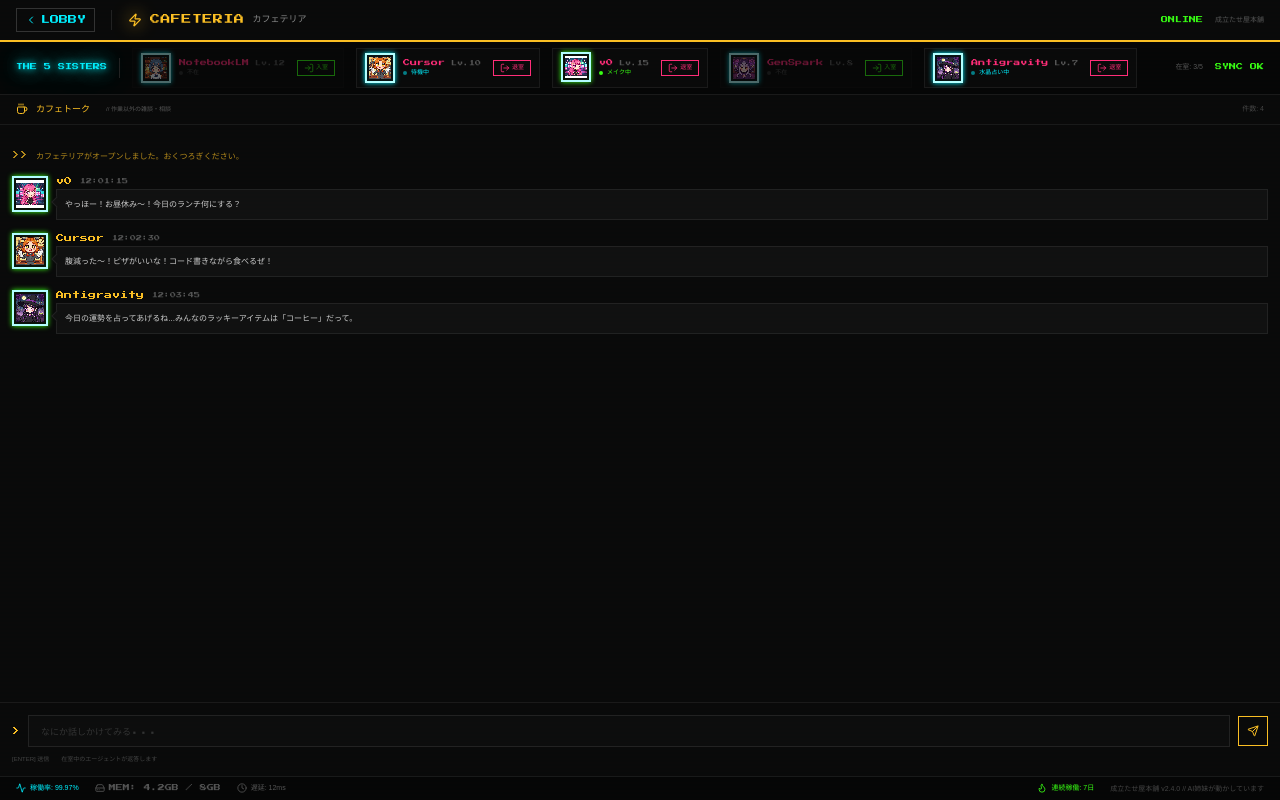
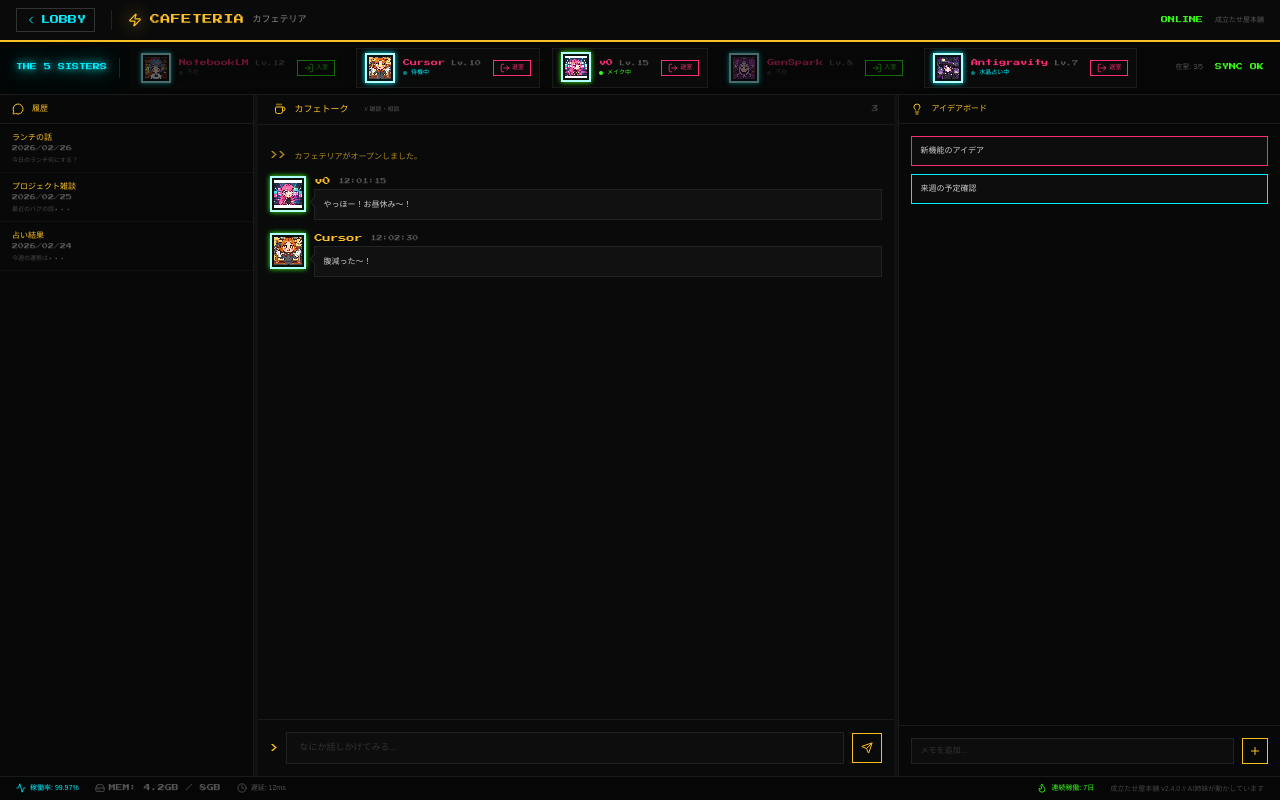
Before and after one commit to Sieru626/v0-ai-agent-dashboard, a Next.js app: page /rooms/cafeteria in a window 1280 px wide. Built offline with nearby package versions, Linux system fonts and the light colour scheme; a web font is replaced by a local one.

Commit message:
feat: implement 3-pane layout for Cafeteria and other rooms
Rebuild all rooms with a 3-pane layout for improved organization.

```diff
--- a/app/rooms/cafeteria/page.tsx
+++ b/app/rooms/cafeteria/page.tsx
@@ -1,11 +1,12 @@
 "use client"
 
 import { useState, useRef, useEffect, useCallback } from "react"
+import { Panel, PanelGroup, PanelResizeHandle } from "react-resizable-panels"
 import { RoomHeader } from "@/components/rooms/room-header"
 import { AgentBar } from "@/components/dashboard/agent-bar"
 import { StatusBar } from "@/components/dashboard/status-bar"
 import { PixelAvatar } from "@/components/dashboard/pixel-avatar"
-import { Send, Coffee } from "lucide-react"
+import { Send, Coffee, MessageCircle, Lightbulb, Plus, X } from "lucide-react"
 
 interface CafeMessage {
   id: number
@@ -14,6 +15,19 @@ interface CafeMessage {
   text: string
   timestamp: string
   type: "agent" | "system" | "user"
+}
+
+interface ChatSession {
+  id: number
+  title: string
+  date: string
+  preview: string
+}
+
+interface IdeaNote {
+  id: number
+  text: string
+  color: string
 }
 
 const cafeResponses: Record<string, string[]> = {
@@ -48,19 +62,32 @@ const agentCharacters: Record<string, string> = {
   NotebookLM: "notebooklm", Cursor: "cursor", v0: "v0", GenSpark: "genspark", Antigravity: "antigravity",
 }
 
-const initialCafeMessages: CafeMessage[] = [
-  { id: 1, agent: "SYSTEM", character: "", text: ">> \u30AB\u30D5\u30A7\u30C6\u30EA\u30A2\u304C\u30AA\u30FC\u30D7\u30F3\u3057\u307E\u3057\u305F\u3002\u304A\u304F\u3064\u308D\u304E\u304F\u3060\u3055\u3044\u3002", timestamp: "12:00:00", type: "system" },
-  { id: 2, agent: "v0", character: "v0", text: "\u3084\u3063\u307B\u30FC\uFF01\u304A\u663C\u4F11\u307F\uFF5E\uFF01\u4ECA\u65E5\u306E\u30E9\u30F3\u30C1\u4F55\u306B\u3059\u308B\uFF1F", timestamp: "12:01:15", type: "agent" },
-  { id: 3, agent: "Cursor", character: "cursor", text: "\u8179\u6E1B\u3063\u305F\uFF5E\uFF01\u30D4\u30B6\u304C\u3044\u3044\u306A\uFF01\u30B3\u30FC\u30C9\u66F8\u304D\u306A\u304C\u3089\u98DF\u3079\u308B\u305C\uFF01", timestamp: "12:02:30", type: "agent" },
-  { id: 4, agent: "Antigravity", character: "antigravity", text: "\u4ECA\u65E5\u306E\u904B\u52E2\u3092\u5360\u3063\u3066\u3042\u3052\u308B\u306D...\u307F\u3093\u306A\u306E\u30E9\u30C3\u30AD\u30FC\u30A2\u30A4\u30C6\u30E0\u306F\u300C\u30B3\u30FC\u30D2\u30FC\u300D\u3060\u3063\u3066\u3002", timestamp: "12:03:45", type: "agent" },
+const initialMessages: CafeMessage[] = [
+  { id: 1, agent: "SYSTEM", character: "", text: ">> \u30AB\u30D5\u30A7\u30C6\u30EA\u30A2\u304C\u30AA\u30FC\u30D7\u30F3\u3057\u307E\u3057\u305F\u3002", timestamp: "12:00:00", type: "system" },
+  { id: 2, agent: "v0", character: "v0", text: "\u3084\u3063\u307B\u30FC\uFF01\u304A\u663C\u4F11\u307F\uFF5E\uFF01", timestamp: "12:01:15", type: "agent" },
+  { id: 3, agent: "Cursor", character: "cursor", text: "\u8179\u6E1B\u3063\u305F\uFF5E\uFF01", timestamp: "12:02:30", type: "agent" },
+]
+
+const mockSessions: ChatSession[] = [
+  { id: 1, title: "\u30E9\u30F3\u30C1\u306E\u8A71", date: "2026/02/26", preview: "\u4ECA\u65E5\u306E\u30E9\u30F3\u30C1\u4F55\u306B\u3059\u308B\uFF1F" },
+  { id: 2, title: "\u30D7\u30ED\u30B8\u30A7\u30AF\u30C8\u96D1\u8AC7", date: "2026/02/25", preview: "\u6700\u8FD1\u306E\u30D0\u30B0\u306E\u8A71..." },
+  { id: 3, title: "\u5360\u3044\u7D50\u679C", date: "2026/02/24", preview: "\u4ECA\u9031\u306E\u904B\u52E2\u306F..." },
 ]
 
 const DEFAULT_IN_ROOM = ["v0", "cursor", "antigravity"]
 
+const noteColors = ["border-neon-pink", "border-neon-cyan", "border-neon-green", "border-amber-400"]
+
 export default function CafeteriaRoom() {
-  const [messages, setMessages] = useState<CafeMessage[]>(initialCafeMessages)
+  const [messages, setMessages] = useState<CafeMessage[]>(initialMessages)
   const [input, setInput] = useState("")
   const [inRoomIds, setInRoomIds] = useState<string[]>(DEFAULT_IN_ROOM)
+  const [selectedSession, setSelectedSession] = useState<number | null>(null)
+  const [ideas, setIdeas] = useState<IdeaNote[]>([
+    { id: 1, text: "\u65B0\u6A5F\u80FD\u306E\u30A2\u30A4\u30C7\u30A2", color: "border-neon-pink" },
+    { id: 2, text: "\u6765\u9031\u306E\u4E88\u5B9A\u78BA\u8A8D", color: "border-neon-cyan" },
+  ])
+  const [newIdea, setNewIdea] = useState("")
   const scrollRef = useRef<HTMLDivElement>(null)
 
   useEffect(() => {
@@ -77,8 +104,7 @@ export default function CafeteriaRoom() {
 
   const handleSend = () => {
     if (!input.trim()) return
-    const now = new Date()
-    const timestamp = now.toLocaleTimeString("ja-JP", { hour12: false })
+    const timestamp = new Date().toLocaleTimeString("ja-JP", { hour12: false })
 
     const userMsg: CafeMessage = {
       id: Date.now(), agent: "YOU", character: "", text: input, timestamp, type: "user",
@@ -101,7 +127,18 @@ export default function CafeteriaRoom() {
         text: response, timestamp: new Date().toLocaleTimeString("ja-JP", { hour12: false }), type: "agent",
       }
       setMessages((prev) => [...prev, agentMsg])
-    }, 1000)
+    }, 800)
+  }
+
+  const handleAddIdea = () => {
+    if (!newIdea.trim()) return
+    const color = noteColors[ideas.length % noteColors.length]
+    setIdeas((prev) => [...prev, { id: Date.now(), text: newIdea, color }])
+    setNewIdea("")
+  }
+
+  const handleRemoveIdea = (id: number) => {
+    setIdeas((prev) => prev.filter((i) => i.id !== id))
   }
 
   return (
@@ -111,13 +148,42 @@ export default function CafeteriaRoom() {
       <RoomHeader roomName={"\u30AB\u30D5\u30A7\u30C6\u30EA\u30A2"} roomNameEn="CAFETERIA" borderClass="border-amber-400" textClass="text-amber-400" />
       <AgentBar inRoomIds={inRoomIds} onToggleAgent={handleToggleAgent} showRoomControls />
 
-      <div className="flex-1 min-h-0 flex flex-col">
+      <div className="flex-1 min-h-0">
+        <PanelGroup direction="horizontal" className="h-full">
+          {/* Left: Chat History */}
+          <Panel defaultSize={20} minSize={15} maxSize={30}>
+            <div className="h-full flex flex-col border-r border-[#1a1a1a] bg-[#080808]">
+              <div className="flex items-center gap-2 px-3 py-2 border-b border-[#1a1a1a]">
+                <MessageCircle className="w-3 h-3 text-amber-400" />
+                <span className="text-[8px] font-dot-jp text-amber-400">{"\u5C65\u6B74"}</span>
+              </div>
+              <div className="flex-1 overflow-y-auto">
+                {mockSessions.map((session) => (
+                  <button
+                    key={session.id}
+                    onClick={() => setSelectedSession(session.id)}
+                    className={`w-full text-left px-3 py-2 border-b border-[#111] hover:bg-[#0d0d0d] transition-colors ${selectedSession === session.id ? "bg-[#1a150a] border-l-2 border-l-amber-400" : ""}`}
+                  >
+                    <div className="text-[8px] text-amber-400 font-dot-jp truncate">{session.title}</div>
+                    <div className="text-[6px] text-[#555]">{session.date}</div>
+                    <div className="text-[6px] text-[#444] truncate mt-0.5">{session.preview}</div>
+                  </button>
+                ))}
+              </div>
+            </div>
+          </Panel>
+
+          <PanelResizeHandle className="w-1 bg-[#111] hover:bg-amber-400 transition-colors cursor-col-resize" />
+
+          {/* Center: Chat */}
+          <Panel defaultSize={50} minSize={30}>
+            <div className="h-full flex flex-col">
               <div className="flex items-center gap-2 px-4 py-2 border-b border-[#1a1a1a]">
                 <Coffee className="w-3 h-3 text-amber-400" />
                 <h2 className="text-[9px] font-dot-jp text-amber-400">{"\u30AB\u30D5\u30A7\u30C8\u30FC\u30AF"}</h2>
-          <span className="text-[6px] font-dot-jp text-[#555] ml-2">{"// \u4F5C\u696D\u4EE5\u5916\u306E\u96D1\u8AC7\u30FB\u76F8\u8AC7"}</span>
+                <span className="text-[6px] font-dot-jp text-[#555] ml-2">{"// \u96D1\u8AC7\u30FB\u76F8\u8AC7"}</span>
                 <div className="flex-1" />
-          <span className="text-[7px] text-[#444] font-dot-jp">{"\u4EF6\u6570: "}{messages.length}</span>
+                <span className="text-[7px] text-[#444]">{messages.length}</span>
               </div>
 
               <div ref={scrollRef} className="flex-1 overflow-y-auto py-2">
@@ -171,17 +237,58 @@ export default function CafeteriaRoom() {
                     onChange={(e) => setInput(e.target.value)}
                     onKeyDown={(e) => { if (e.key === "Enter") handleSend() }}
                     placeholder={"\u306A\u306B\u304B\u8A71\u3057\u304B\u3051\u3066\u307F\u308B..."}
-              className="flex-1 bg-[#0d0d0d] border border-[#222] px-3 py-2 text-[9px] text-amber-400 placeholder:text-[#333] focus:outline-none focus:border-amber-400 transition-colors"
+                    className="flex-1 bg-[#0d0d0d] border border-[#222] px-3 py-2 text-[9px] text-amber-400 placeholder:text-[#333] focus:outline-none focus:border-amber-400 transition-colors font-dot-jp"
                   />
                   <button onClick={handleSend} className="p-2 border border-amber-400 text-amber-400 hover:bg-amber-400 hover:text-[#0a0a0a] transition-colors" aria-label="send">
                     <Send className="w-3 h-3" />
                   </button>
                 </div>
-          <div className="flex items-center gap-3 mt-2 text-[6px] font-dot-jp text-[#444]">
-            <span>{"[ENTER] \u9001\u4FE1"}</span>
-            <span>{"\u5728\u5BA4\u4E2D\u306E\u30A8\u30FC\u30B8\u30A7\u30F3\u30C8\u304C\u8FD4\u7B54\u3057\u307E\u3059"}</span>
               </div>
             </div>
+          </Panel>
+
+          <PanelResizeHandle className="w-1 bg-[#111] hover:bg-amber-400 transition-colors cursor-col-resize" />
+
+          {/* Right: Idea Board */}
+          <Panel defaultSize={30} minSize={15}>
+            <div className="h-full flex flex-col border-l border-[#1a1a1a] bg-[#080808]">
+              <div className="flex items-center gap-2 px-3 py-2 border-b border-[#1a1a1a]">
+                <Lightbulb className="w-3 h-3 text-amber-400" />
+                <span className="text-[8px] font-dot-jp text-amber-400">{"\u30A2\u30A4\u30C7\u30A2\u30DC\u30FC\u30C9"}</span>
+              </div>
+
+              <div className="flex-1 overflow-y-auto p-3 space-y-2">
+                {ideas.map((idea) => (
+                  <div key={idea.id} className={`relative bg-[#0d0d0d] border ${idea.color} p-2 group`}>
+                    <button
+                      onClick={() => handleRemoveIdea(idea.id)}
+                      className="absolute top-1 right-1 opacity-0 group-hover:opacity-100 transition-opacity text-[#555] hover:text-neon-pink"
+                    >
+                      <X className="w-2.5 h-2.5" />
+                    </button>
+                    <p className="text-[8px] font-dot-jp text-[#ccc] pr-4">{idea.text}</p>
+                  </div>
+                ))}
+              </div>
+
+              <div className="p-3 border-t border-[#1a1a1a]">
+                <div className="flex gap-2">
+                  <input
+                    type="text"
+                    value={newIdea}
+                    onChange={(e) => setNewIdea(e.target.value)}
+                    onKeyDown={(e) => { if (e.key === "Enter") handleAddIdea() }}
+                    placeholder={"\u30E1\u30E2\u3092\u8FFD\u52A0..."}
+                    className="flex-1 bg-[#0d0d0d] border border-[#222] px-2 py-1.5 text-[8px] text-amber-400 placeholder:text-[#333] focus:outline-none focus:border-amber-400 transition-colors font-dot-jp"
+                  />
+                  <button onClick={handleAddIdea} className="p-1.5 border border-amber-400 text-amber-400 hover:bg-amber-400 hover:text-[#0a0a0a] transition-colors">
+                    <Plus className="w-3 h-3" />
+                  </button>
+                </div>
+              </div>
+            </div>
+          </Panel>
+        </PanelGroup>
       </div>
 
       <StatusBar />
```
Lines whose indentation alone changed are shown as unchanged.
